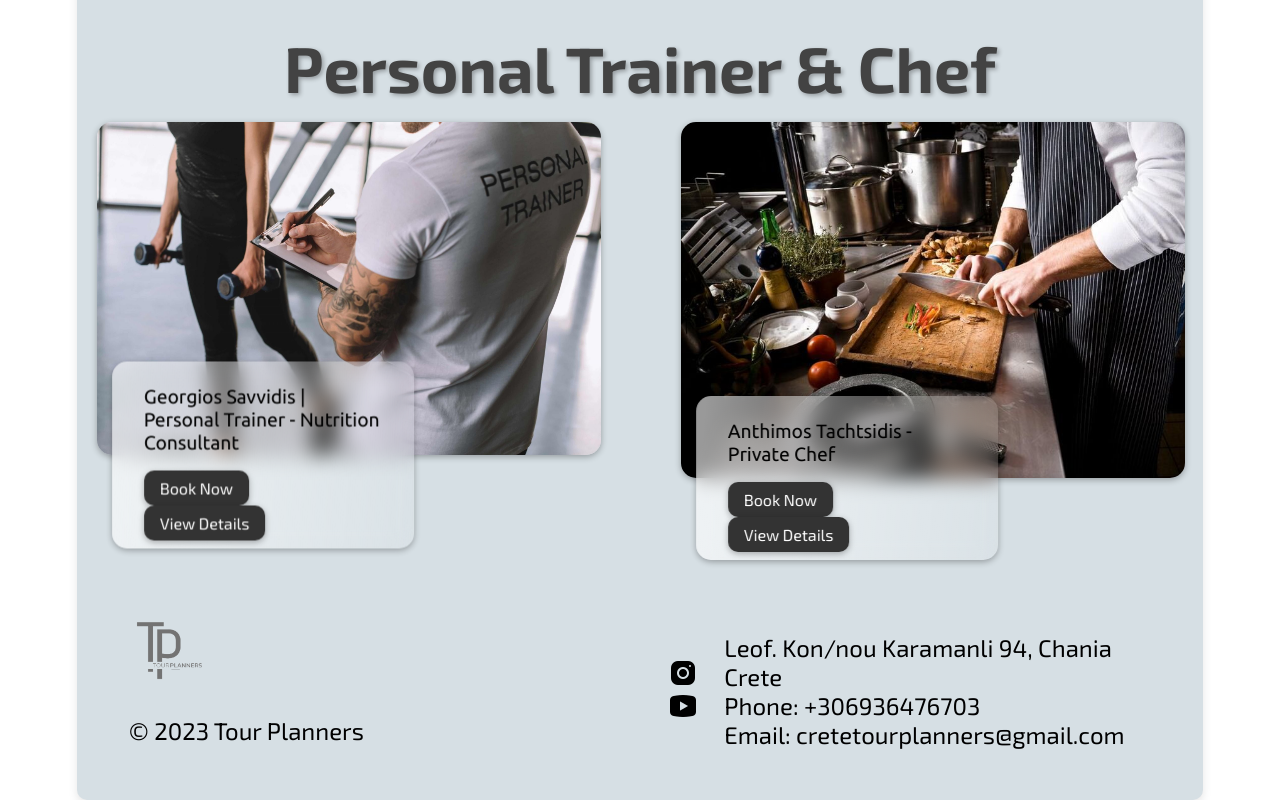
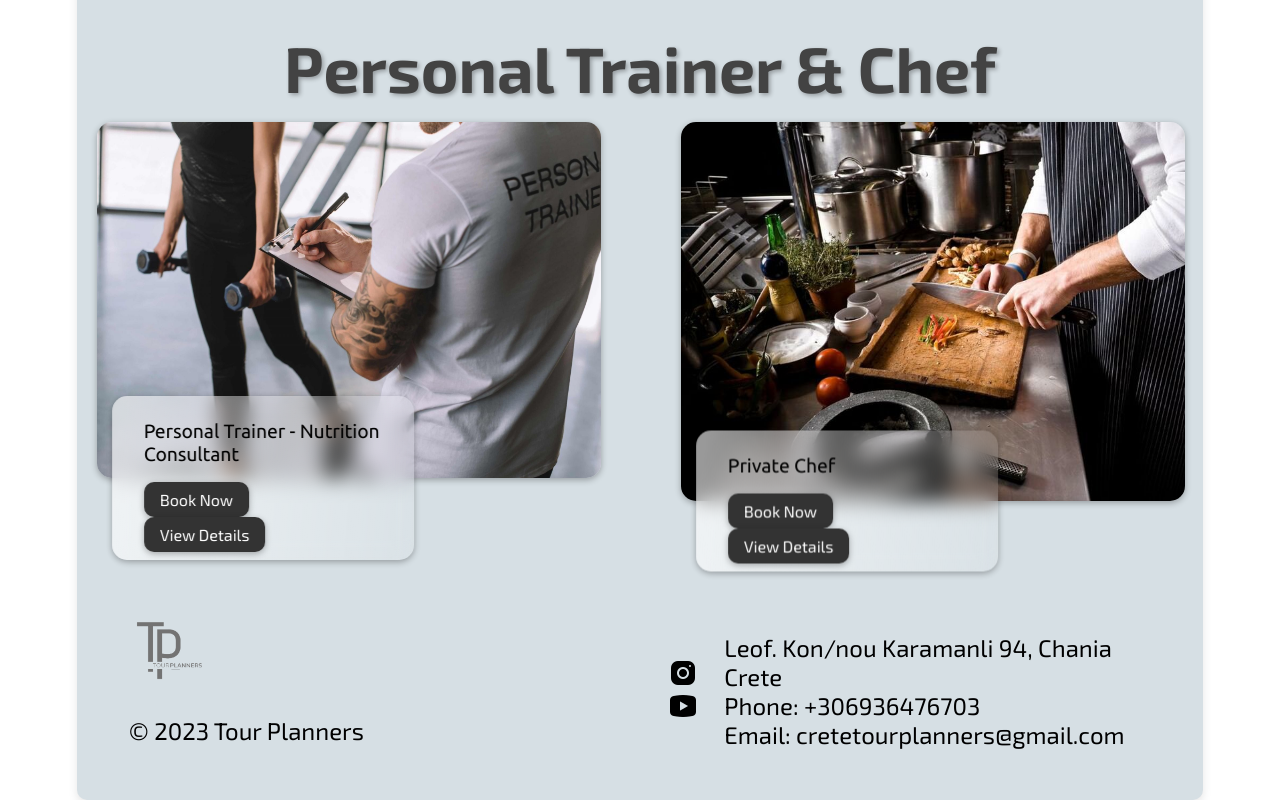
Before and after one commit to StefanosSpan/tour-planners, a React (Create React App) app: page / in a window 1280 px wide. Shown: the part 4725-5525 px from the top of the page. Built offline with nearby package versions, Linux system fonts and the light colour scheme.

Commit message:
Initial commit

```diff
--- a/src/components/Personaltrainer.jsx
+++ b/src/components/Personaltrainer.jsx
@@ -15,7 +15,7 @@ const Personaltrainer = () => {
       <div className="card-gallery">
         <Card
           bgUrl={personaltrainerphoto}
-          title="Georgios Savvidis | Personal Trainer - Nutrition Consultant"
+          title="Personal Trainer - Nutrition Consultant"
           price={
             <div style={{
               marginTop: '10px',
@@ -34,7 +34,7 @@ const Personaltrainer = () => {
         />
         <Card
           bgUrl={privatechef}
-          title="Anthimos Tachtsidis - Private Chef"
+          title="Private Chef"
           price={
             <div style={{
               marginTop: '10px',
@@ -47,9 +47,10 @@ const Personaltrainer = () => {
             background: 'lightgray',
             padding: '10px',
             borderRadius: '5px',
-          }}>"Anthimos Tachtsidis: Your Exquisite Private Chef
+          }}>
+          "Exquisite Personal Chef
 
-          Experience culinary excellence with Anthimos Tachtsidis, an accomplished private chef. With a distinguished background in renowned restaurants, prestigious hotels, and exclusive catering services, Anthimos brings unmatched artistry to your table. Fluent in Greek and English, his diverse skills ensure a memorable gastronomic experience. From sous chef to executive chef, Anthimos is skilled in saucier techniques, baking, and wine pairing. Elevate your dining with Anthimos, a true culinary maestro." </div> }
+          Indulge in an extraordinary personal chef experience. Our accomplished chef, with a prestigious background in renowned restaurants, prestigious hotels, and exclusive catering services, brings unparalleled artistry to your table. Fluent in Greek and English, their diverse skills guarantee an unforgettable gastronomic journey. From sous chef to executive chef, our culinary maestro is adept in saucier techniques, baking, and wine pairing. Elevate your dining experience with our chef, creating a truly exquisite culinary masterpiece."</div> }
           photos={[privatechef]} // Add an array of photos
         />
 
--- a/src/components/PrivateChef.jsx
+++ b/src/components/PrivateChef.jsx
@@ -15,7 +15,7 @@ const Privatechef = () => {
       <div className="card-gallery">
         <Card
           bgUrl={privatechef}
-          title="Anthimos Tachtsidis - Private Chef"
+          title="Private Chef"
           price={
             <div style={{
               marginTop: '10px',
@@ -28,9 +28,9 @@ const Privatechef = () => {
             background: 'lightgray',
             padding: '10px',
             borderRadius: '5px',
-          }}>"Anthimos Tachtsidis: Your Exquisite Private Chef
+          }}>"Exquisite Private Chef"
 
-          Experience culinary excellence with Anthimos Tachtsidis, an accomplished private chef. With a distinguished background in renowned restaurants, prestigious hotels, and exclusive catering services, Anthimos brings unmatched artistry to your table. Fluent in Greek and English, his diverse skills ensure a memorable gastronomic experience. From sous chef to executive chef, Anthimos is skilled in saucier techniques, baking, and wine pairing. Elevate your dining with Anthimos, a true culinary maestro." </div> }
+          Experience culinary excellence with our Private Chef, an accomplished private chef. With a distinguished background in renowned restaurants, prestigious hotels, and exclusive catering services, our Chef brings unmatched artistry to your table. Fluent in Greek and English, his diverse skills ensure a memorable gastronomic experience. From sous chef to executive chef, our Chef is skilled in saucier techniques, baking, and wine pairing. Elevate your dining with a true culinary maestro." </div> }
           photos={[privatechef]} // Add an array of photos
         />
         {/* Add more cards here */}
```
